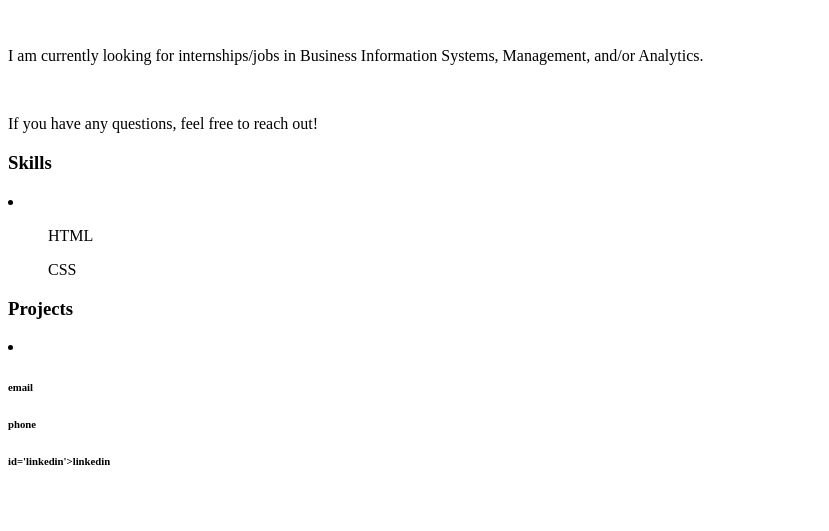
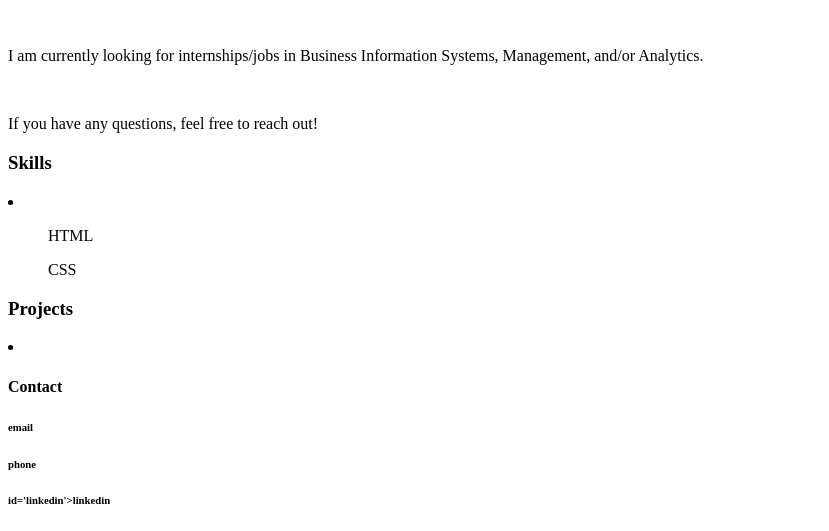
Before and after one commit to cchin15/Site1, a plain HTML site: page index.html in a window 1280 px wide. Shown: the part 403-934 px from the top of the page, without its empty margins (0-829 px from the left). Before the commit the page ends 895 px from the top, so only its background shows below. Drawn offline with Linux system fonts and the light colour scheme.

Commit message:
Update index.html

```diff
--- a/index.html
+++ b/index.html
@@ -25,6 +25,7 @@
   </body>
 
   <footer>
+   <h4 id='headfoot'>Contact</h4>
    <h6 id='email'>email</h6>
    <h6 id='number'>phone</h6>
    <h6> id='linkedin'>linkedin</h6>
```
